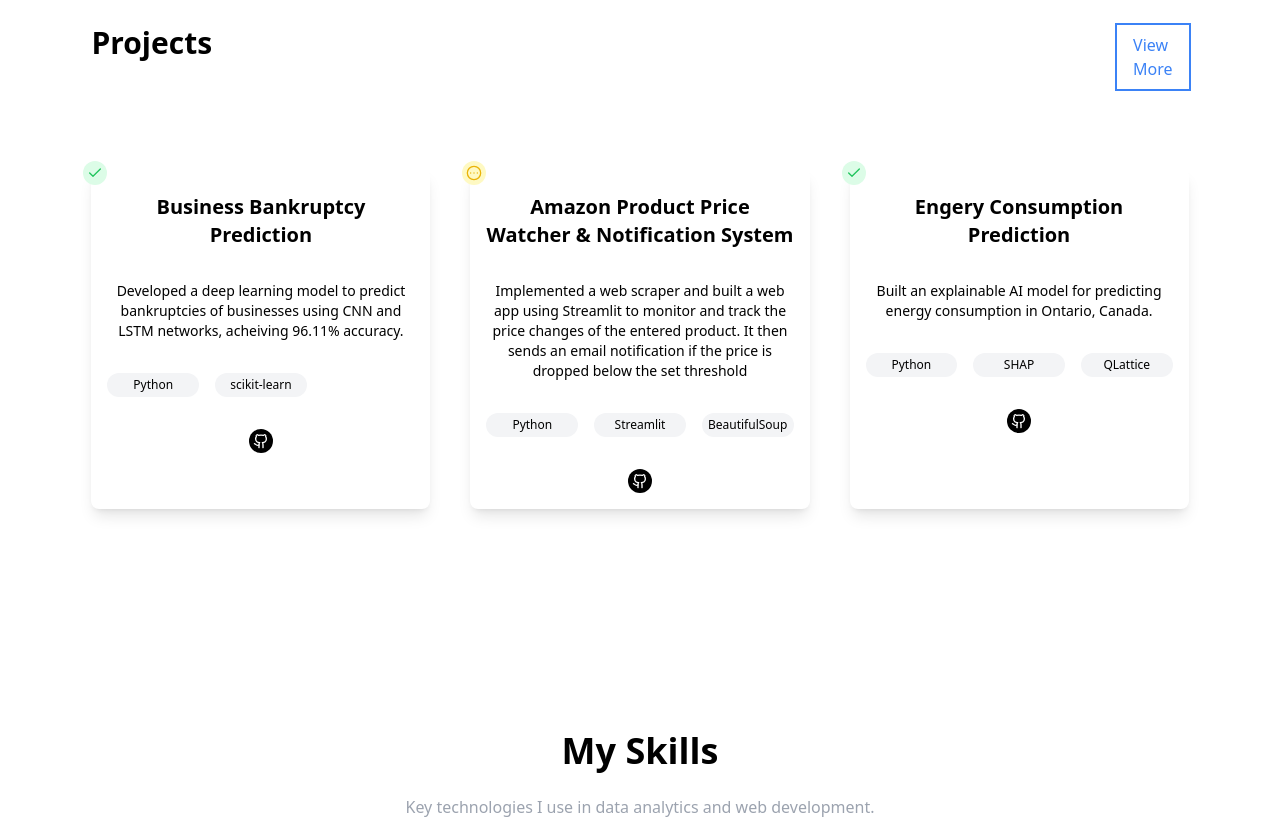
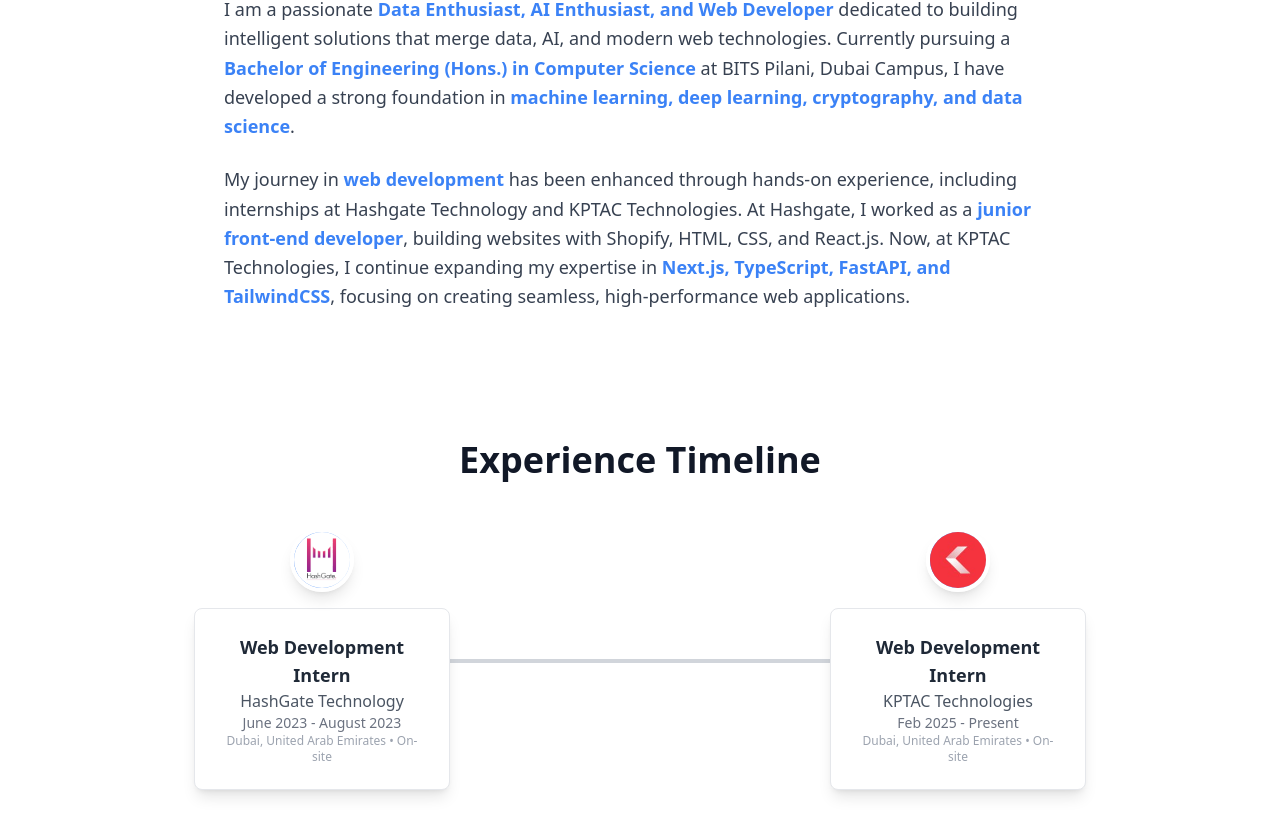
Before and after one commit to Harsha107/harsha-portfolio, a Next.js app: page / in a window 1280 px wide. Shown: the part 933-1760 px from the top of the page. Built offline with nearby package versions, Linux system fonts and the light colour scheme.

Commit message:
desktop final

```diff
--- a/app/components/about.tsx
+++ b/app/components/about.tsx
@@ -3,37 +3,80 @@
 import React from "react";
 import { motion } from "framer-motion";
 import experiencesData from "@/data/experiencesData";
+import Image from "next/image";
 
-export default function About() {
-    return (
-        <motion.section
-            className="grid grid-cols-2 justify-between h-screen ml-10"
-        >
-            <motion.div>
-                <h2 className="font-extrabold text-3xl">About Me</h2>
-                <p>
-                    A passionate Data Enthusiast, AI Enthusiast, and Web Developer with a strong foundation in Computer Science.
-                    Currently pursuing my B.E. in Computer Science at BITS Pilani, Dubai Campus, I have developed deep interest in data science, machine learning, and web development.
+const About = () => {
+  return (
+    <section id="about" className="">
+        <div className="px-8 py-8 dark:bg-gray-900">
+            <motion.div
+                initial={{ x: -80, opacity: 0 }}
+                animate={{ x: 0, opacity: 1 }}
+                transition={{ duration: 0.6, ease: 'easeOut' }}
+                className="dark:bg-gray-800 mb-8 p-8 rounded-lg"
+            >
+                <h2 className="text-4xl font-extrabold mb-6 text-black dark:text-white">About Me</h2>
+                <p className="text-gray-700 dark:text-gray-400 leading-relaxed text-lg">
+                  I am a passionate <span className="font-semibold text-blue-500">Data Enthusiast, AI Enthusiast, and Web Developer</span> dedicated to building intelligent solutions that merge data, AI, and modern web technologies.
+                  Currently pursuing a <span className="font-semibold text-blue-500">Bachelor of Engineering (Hons.) in Computer Science</span> at BITS Pilani, Dubai Campus, I have developed a strong foundation in
+                    <span className="font-semibold text-blue-500"> machine learning, deep learning, cryptography, and data science</span>.
+                </p>
+                <p className="text-gray-700 dark:text-gray-400 leading-relaxed text-lg mt-6">
+                  My journey in <span className="font-semibold text-blue-500">web development</span> has been enhanced through hands-on experience, including internships at Hashgate Technology and KPTAC Technologies.
+                  At Hashgate, I worked as a <span className="font-semibold text-blue-500">junior front-end developer</span>, building websites with Shopify, HTML, CSS, and React.js. Now, at KPTAC Technologies, I continue expanding my expertise in <span className="font-semibold text-blue-500">Next.js, TypeScript, FastAPI, and TailwindCSS</span>, focusing on creating seamless, high-performance web applications.
                 </p>
             </motion.div>
 
-            <motion.div>
-                <h2 className="font-bold text-2xl">Experiences Timeline</h2>
-                <div>
-                    {experiencesData.map((exp, index) => (
-                        <motion.div key={index}>
-                            <div></div>
-                            <motion.div>
-                                <h3>{exp.position}</h3>
-                                <p>{exp.company}</p>
-                                <p>{exp.duration}</p>
-                                <p>{exp.type}</p>
-                                <p>{exp.location}</p>
+            <div className="py-16 px-6 max-w-6xl mx-auto dark:bg-gray-800 rounded-lg">
+                <h2 className="text-4xl font-extrabold text-center mb-12 text-gray-900 dark:text-white">
+                    Experience Timeline
+                </h2>
+
+                <div className="relative">
+                    <div className="hidden md:block absolute top-1/2 left-0 w-full h-1 bg-gray-300"></div>
+
+                    <div className="flex flex-col md:flex-row md:justify-between items-center">
+                        {experiencesData.map((exp, index) => (
+                            <motion.div
+                                key={index}
+                                initial={{ opacity: 0, y: 50 }}
+                                whileInView={{ opacity: 1, y: 0 }}
+                                viewport={{ once: true }}
+                                transition={{ duration: 0.6, delay: index * 0.2 }}
+                                className="relative flex flex-col items-center md:w-1/4 text-center group"
+                            >
+                                <motion.div
+                                    whileHover={{ scale: 1.1 }}
+                                    transition={{ duration: 0.3 }}
+                                    className="w-16 h-16 bg-gradient-to-r from-blue-500 to-blue-200 text-white font-bold text-xl flex items-center justify-center rounded-full border-4 border-white relative z-10 shadow-lg group-hover:shadow-2xl"
+                                >
+                                    <Image src={exp.pic} alt="img1" className="w-full h-full rounded-full object-cover" width={64} height={64} />
+                                </motion.div>
+
+                                <div className="hidden md:block absolute top-1/2 left-1/2 w-4 h-4 bg-gray-300 rounded-full transform -translate-x-1/2"></div>
+
+                                <motion.div
+                                    whileHover={{ scale: 1.05 }}
+                                    transition={{ duration: 0.3 }}
+                                    className="mt-4 p-6 bg-white shadow-lg rounded-lg w-64 border dark:bg-gray-700 border-gray-200 transform group-hover:shadow-2xl transition-all duration-300"
+                                >
+                                    <h3 className="text-lg font-semibold text-gray-800 dark:text-gray-100 group-hover:text-blue-500 transition-all duration-300">
+                                        {exp.position}
+                                    </h3>
+                                    <p className="text-gray-600 dark:text-gray-200">{exp.company}</p>
+                                    <p className="text-gray-500 dark:text-gray-300 text-sm">{exp.duration}</p>
+                                    <p className="text-gray-400 text-xs">
+                                        {exp.location} • {exp.type}
+                                    </p>
+                                </motion.div>
                             </motion.div>
-                        </motion.div>
-                    ))}
+                        ))}
+                    </div>
                 </div>
-            </motion.div>
-        </motion.section>
-    )
-}
+            </div>
+        </div>
+    </section>
+  );
+};
+
+export default About;
--- a/app/components/contact.tsx
+++ b/app/components/contact.tsx
@@ -9,7 +9,7 @@
         <section id="contact" className="h-screen flex justify-center items-center">
             <div className="flex flex-col rounded-lg p-16 gap-16 dark:bg-gray-900">
                 <motion.h1
-                className="text-5xl font-extrabold text-gray-800 dark:text-white"
+                    className="text-4xl font-extrabold text-gray-800 dark:text-white"
                     initial={{ opacity: 0, y: -50 }}
                     animate={{ opacity: 1, y: 0 }}
                     transition={{ duration: 0.8 }}
--- a/app/components/skills.tsx
+++ b/app/components/skills.tsx
@@ -14,7 +14,7 @@
   return (
     <section id="skills" className="py-16 text-black dark:text-white dark:bg-gray-900 rounded-lg">
       <div className="max-w-5xl mx-auto text-center">
-        <h2 className="text-4xl font-bold mb-6">My Skills</h2>
+        <h2 className="text-4xl font-extrabold mb-6">My Skills</h2>
         <p className="text-gray-400 mb-12">Key technologies I use in data analytics and web development.</p>
       </div>
 
@@ -22,7 +22,7 @@
         {skills.map((skill, index) => (
           <motion.div
             key={index}
-            className="flex flex-col items-center p-4 rounded-lg bg-gray-100 dark:bg-gray-800 shadow-md hover:scale-105 transition-transform duration-300"
+            className="flex flex-col items-center p-4 rounded-lg dark:bg-gray-800 shadow-md hover:scale-105 transition-transform duration-300"
             initial={{ opacity: 0, y: 20 }}
             animate={isClient ? { opacity: 1, y: 0 } : {}}
             transition={{ duration: 0.5, delay: index * 0.1 }}
--- a/app/page.tsx
+++ b/app/page.tsx
@@ -3,13 +3,13 @@
 import ProjectsComp from "./components/projects";
 import ContactComp from "./components/contact";
 import SkillsComp from "./components/skills";
-// import About from "./components/about";
+import About from "./components/about";
 
 export default function Home() {
     return (
         <main className="mx-20">
             <LandingComp />
-            {/* <About /> */}
+            <About />
             <ProjectsComp />
             <SkillsComp />
             <ContactComp />
--- a/data/experiencesData.ts
+++ b/data/experiencesData.ts
@@ -1,20 +1,20 @@
 const experiencesData = [
   {
-        pic: '../public/hashgate.png',
+    pic: '/hashgate.png',
     position: "Web Development Intern",
     company: "HashGate Technology",
     duration: "June 2023 - August 2023",
-        type: "On site",
-        location: "Dubai, United Arab Emirates"
+    type: "On-site",
+    location: "Dubai, United Arab Emirates",
   },
   {
-        pic: '../public/kptac.jpg',
+    pic: '/kptac.jpg',
     position: "Web Development Intern",
     company: "KPTAC Technologies",
     duration: "Feb 2025 - Present",
-        type: "On site",
-        location: "Dubai, United Arab Emirates"
-    }
-]
+    type: "On-site",
+    location: "Dubai, United Arab Emirates",
+  },
+];
 
 export default experiencesData;
```
Lines whose indentation alone changed are shown as unchanged.
